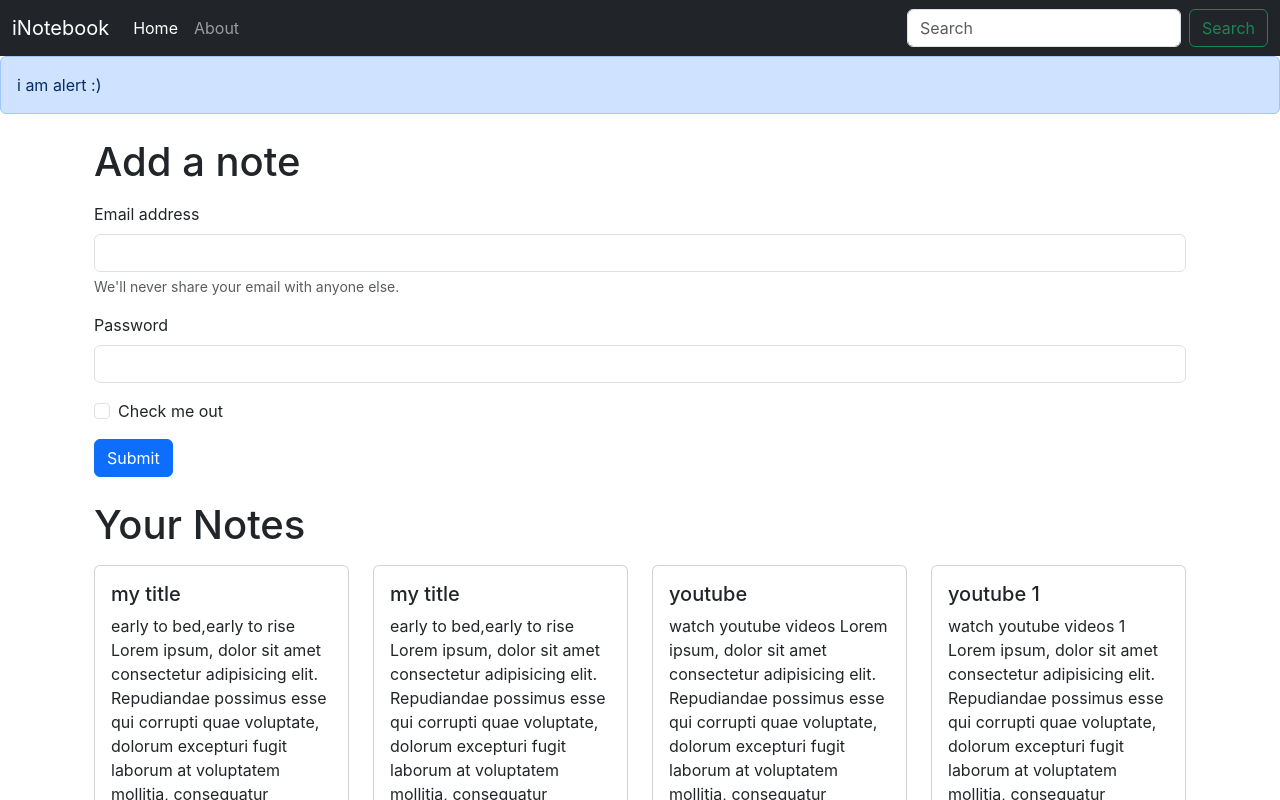
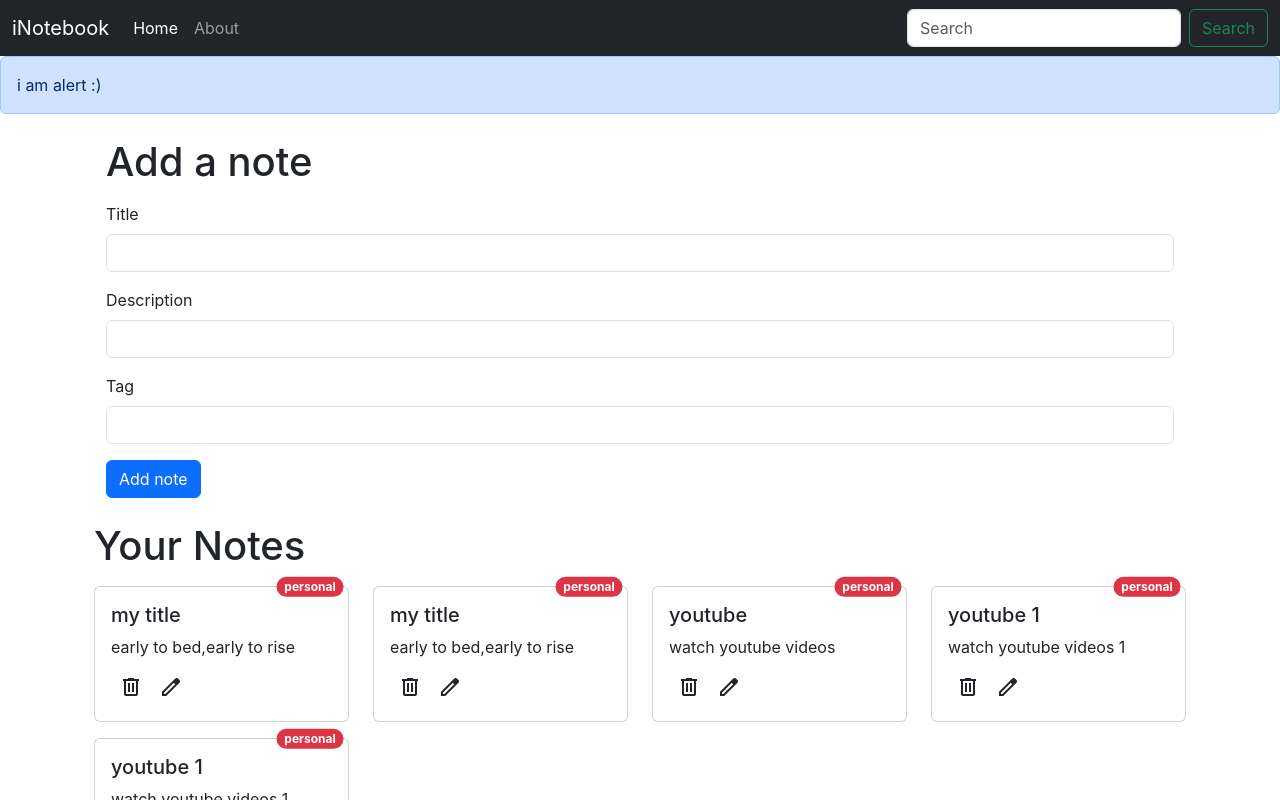
Before and after one commit to Aditya261201/inotebook, a React (Create React App) app: page / in a window 1280 px wide. Shown: the top 800 px of the page. Built offline with nearby package versions, Linux system fonts and the light colour scheme.

Commit message:
17th commit- Adding AddNote component, addnote/deletenote functionality

```diff
--- /dev/null
+++ b/src/Components/AddNote.js
@@ -0,0 +1,46 @@
+import React, { useContext, useState } from 'react'
+import noteContext from "../Context/notes/noteContext"
+
+const AddNote = () => {
+
+    const context = useContext(noteContext);   // using noteContext
+    const {addNote} = context;
+
+    const [note, setNote] = useState({ title: "", description: "", tag: "" })   // state for adding notes ...initial state for note is blank title,description,tag.
+
+    //for changing the state value
+    const onChange = (e) => {
+        setNote({...note, [e.target.name]: e.target.value})      //means all the values in note object remains as it.but add/overwrite the further written properties.
+    }
+
+    //handle click when we click on addnote submit button.
+    const handleClick = (e) => {
+        e.preventDefault();
+        addNote(note.title, note.description, note.tag)
+    }
+
+    return (
+        <div className="container my-4">
+            <h1>Add a note</h1>
+            <form className="my-3">
+
+                <div className="mb-3">
+                    <label htmlFor="title" className="form-label">Title</label>
+                    <input type="text" className="form-control" id="title" name="title" aria-describedby="emailHelp" onChange={onChange} />
+                </div>
+                <div className="mb-3">
+                    <label htmlFor="description" className="form-label">Description</label>
+                    <input type="text" className="form-control" id="description" name="description" onChange={onChange} />
+                </div>
+                <div className="mb-3">
+                    <label htmlFor="tag" className="form-label">Tag</label>
+                    <input type="text" maxLength={13} className="form-control" id="tag" name="tag" onChange={onChange} />
+                </div>
+
+                <button type="submit" onClick={handleClick} className="btn btn-primary">Add note</button>
+            </form>
+        </div>
+    )
+}
+
+export default AddNote
--- a/src/Components/Home.js
+++ b/src/Components/Home.js
@@ -7,28 +7,6 @@ const Home = () => {
     return (
         <div>
             <div className="container my-4">
-            <h1>Add a note</h1>
-            <form className="my-3">
-                <div className="mb-3">
-                    <label htmlFor="exampleInputEmail1" className="form-label">Email address</label>
-                    <input type="email" className="form-control" id="exampleInputEmail1" aria-describedby="emailHelp"/>
-                        <div id="emailHelp" className="form-text">We'll never share your email with anyone else.</div>
-                </div>
-                <div className="mb-3">
-                    <label htmlFor="exampleInputPassword1" className="form-label">Password</label>
-                    <input type="password" className="form-control" id="exampleInputPassword1"/>
-                </div>
-                <div className="mb-3 form-check">
-                    <input type="checkbox" className="form-check-input" id="exampleCheck1"/>
-                        <label className="form-check-label" htmlFor="exampleCheck1">Check me out</label>
-                </div>
-                <button type="submit" className="btn btn-primary">Submit</button>
-            </form>
-            </div>
-
-
-            <div className="container my-4">
-            {/* notes component */}
             <Notes/>
             </div>
         </div>
--- a/src/Components/Navbar.js
+++ b/src/Components/Navbar.js
@@ -6,9 +6,6 @@ import {Link,useLocation} from 'react-router-dom'
 const Navbar = () => {
 
     let location = useLocation();    // This hook returns the current location object. This can be useful if you'd like to perform some side effect whenever the current location changes.
-    useEffect(() => {
-        console.log(location.pathname);
-    }, [location]);
 
     return (
         <nav className="navbar navbar-expand-lg navbar-dark bg-dark">
--- a/src/Components/Noteitem.js
+++ b/src/Components/Noteitem.js
@@ -1,15 +1,21 @@
-import React from 'react'
+import React,{useContext} from 'react'
+import noteContext from "../Context/notes/noteContext"
 
 const Noteitem = (props) => {
+
+    const context = useContext(noteContext);   // using noteContext
+    const {deleteNote, editNote } = context;
+
     const { note } = props;
     return (
         <div className="col-md-3 my-2">
             <div className="card">
                 <div className="card-body">
+                    <span className="position-absolute top-0 translate-middle badge rounded-pill bg-danger" style={{ left: '85%' }}>{note.tag}</span>
                     <h5 className="card-title">{note.title}</h5>
-                    <p className="card-text">{note.description} Lorem ipsum, dolor sit amet consectetur adipisicing elit. Repudiandae possimus esse qui corrupti quae voluptate, dolorum excepturi fugit laborum at voluptatem mollitia, consequatur tempora numquam nihil iusto. Temporibus facere nisi et corporis, in commodi eum fugiat ipsam exercitationem nobis quam eius quae maxime error eligendi!</p>
-                    <span className="material-symbols-outlined mx-2" role="button">delete</span>
-                    <span className="material-symbols-outlined mx-2" role="button">edit</span>
+                    <p className="card-text">{note.description}</p>
+                    <span className="material-symbols-outlined mx-2" role="button" onClick={()=>{deleteNote(note._id)}}>delete</span>
+                    <span className="material-symbols-outlined mx-2" role="button" onClick={editNote}>edit</span>
                 </div>
             </div>
         </div>
--- a/src/Components/Notes.js
+++ b/src/Components/Notes.js
@@ -1,20 +1,25 @@
 import React,{useContext} from 'react'
 import noteContext from "../Context/notes/noteContext"
+import AddNote from './AddNote';
 import Noteitem from './Noteitem';
 
 const Notes = () => {
 
     const context = useContext(noteContext);   // using noteContext
-    const {notes, setNotes} = context;         // destructuring context as notes and setNotes function.
+    const { notes, addNote, deleteNote, editNote } = context;
 
 
     return (
+        <>
+        {/* add note component. */}
+        <AddNote/>
         <div className="row my-3">
             <h1>Your Notes</h1>
             {notes.map((note) =>{
                 return <Noteitem note={note} key={note._id}/>
             })}
         </div>
+        </>
     )
 }
 
--- a/src/Context/notes/NoteState.js
+++ b/src/Context/notes/NoteState.js
@@ -53,9 +53,41 @@ const NoteState = (props) => {
 
     const [notes, setNotes] = useState(notesInitial)
 
+
+    // ADD A NOTE
+    const addNote =(title, description, tag)=>{
+        // todo api call- to also do the changes in the database.
+        console.log("adding a new note..")
+        const note = {
+            "_id": "63a9c6433f691785d742bc72",
+            "user": "63a31bcefc425c11129540ec",
+            "title": title,
+            "description": description,
+            "tag": tag,
+            "date": "2022-12-26T16:05:23.283Z",
+            "__v": 0
+        };
+        setNotes(notes.concat(note))
+    }
+
+    // DELETE A NOTE
+    const deleteNote = (id) => {
+        // todo api call- to also do the changes in the database.
+        console.log("deleting the note with id "+ id)
+        const newNotes = notes.filter((note) => { return note._id !== id })     // if (note._id!==id) then it will remain in notes. otherwise not..
+        setNotes(newNotes)
+    }
+
+    // EDIT A NOTE
+    const editNote = () => {
+
+    }
+
+
+
     return (
         // passing notes and setNotes function in the context
-        <noteContext.Provider value={{notes, setNotes}}>
+        <noteContext.Provider value={{notes, addNote, deleteNote, editNote}}>
             {props.children}
         </noteContext.Provider>
     )
```
